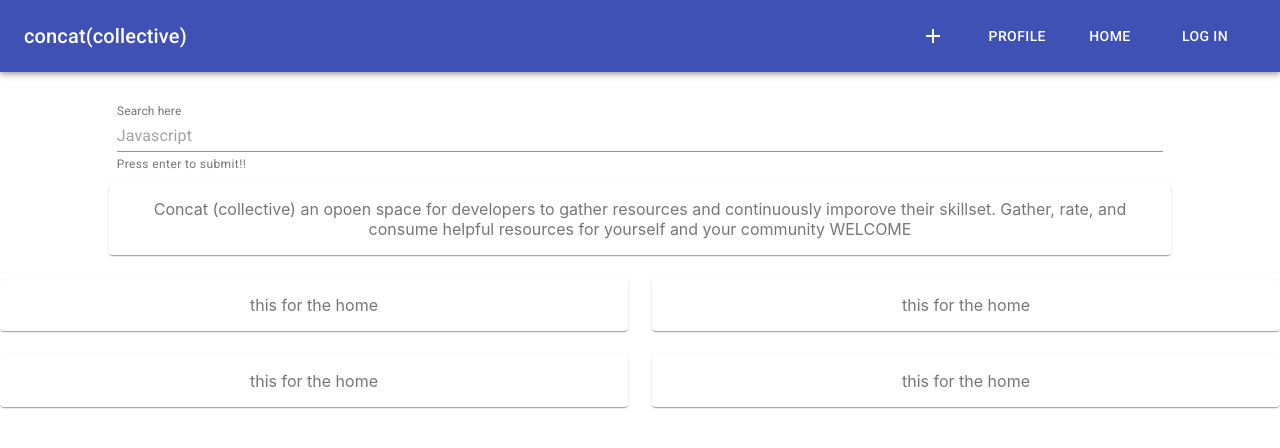
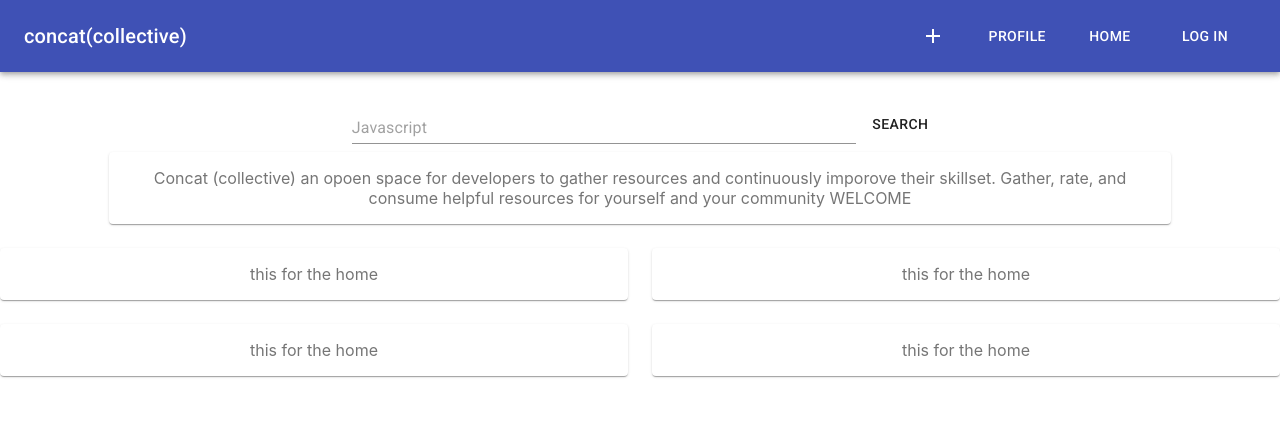
Before and after one commit to drkittendorf/concat_collective, a React (Create React App) app in the folder client/: page /home in a window 1280 px wide. Shown: the top 448 px of the page. Built offline with nearby package versions, Linux system fonts and the light colour scheme.

Commit message:
changing style of search bar

```diff
--- a/client/src/components/SearchBar.js
+++ b/client/src/components/SearchBar.js
@@ -1,17 +1,25 @@
 import React from 'react';
 import { makeStyles } from '@material-ui/core/styles';
 import TextField from '@material-ui/core/TextField';
+import Button from '@material-ui/core/Button';
+
 
 const useStyles = makeStyles((theme) => ({
   root: {
     display: 'flex',
     flexWrap: 'wrap',
+    justifyContent: 'center'
   },
   textField: {
     marginLeft: theme.spacing(1),
     marginRight: theme.spacing(1),
-    width: '25ch',
+    width: '50ch',
+
   },
+  button: {
+    marginTop: theme.spacing(1),
+    height: '5ch',
+  }
 }));
 
 export default function LayoutTextFields() {
@@ -19,18 +27,16 @@ export default function LayoutTextFields() {
 
   return (
     <div className={classes.root}>
-      <TextField
+      <TextField className={classes.textField}
           id="standard-full-width"
-          label="Search here"
-          style={{ margin: 8 }}
           placeholder="Javascript"
-          helperText="Press enter to submit!!"
           fullWidth
           margin="normal"
           InputLabelProps={{
             shrink: true,
           }}
         />
+        <Button className={classes.button}>Search</Button>
     </div>
   );
 }
--- a/client/src/components/SkillDropdown.js
+++ b/client/src/components/SkillDropdown.js
@@ -2,8 +2,16 @@ import React from 'react';
 import Button from '@material-ui/core/Button';
 import Menu from '@material-ui/core/Menu';
 import MenuItem from '@material-ui/core/MenuItem';
+import { makeStyles } from '@material-ui/core/styles';
+
+const useStyles = makeStyles((theme) => ({
+	button: {
+    marginTop: theme.spacing(1.5),
+	},
+}));
 
 export default function SimpleMenu() {
+  const classes = useStyles();
   const [anchorEl, setAnchorEl] = React.useState(null);
 
   const handleClick = (event) => {
@@ -16,7 +24,7 @@ export default function SimpleMenu() {
 
   return (
     <div>
-      <Button aria-controls="simple-menu" aria-haspopup="true" onClick={handleClick}>
+      <Button className={classes.button} aria-controls="simple-menu" aria-haspopup="true" onClick={handleClick}>
         Skill Level
       </Button>
       <Menu
```
